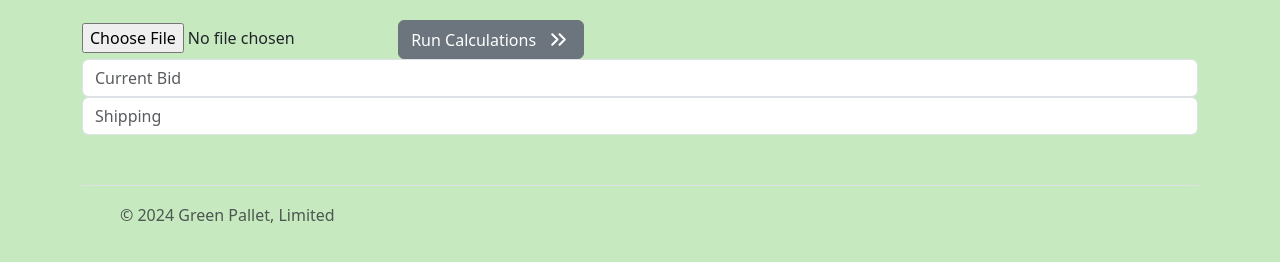
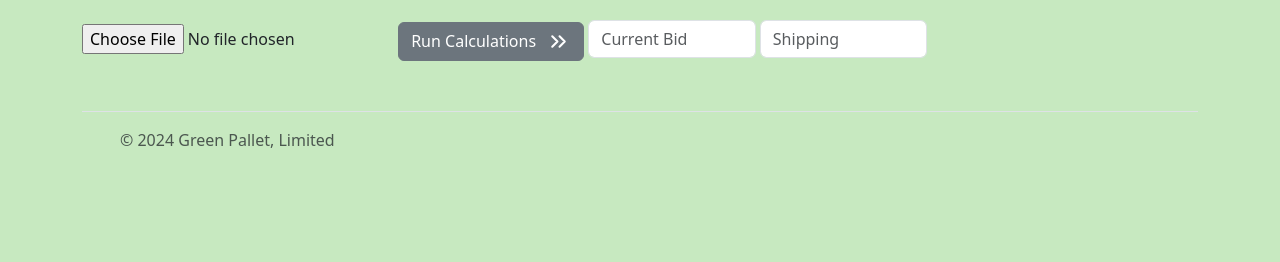
Before and after one commit to turne309/GreenPallet, a plain HTML site: page index.html in a window 1280 px wide. Shown: the part 146-408 px from the top of the page. Drawn offline with nearby package versions, Linux system fonts and the light colour scheme.

Commit message:
just tweaks

```diff
--- a/styles/styles_index.css
+++ b/styles/styles_index.css
@@ -53,3 +53,9 @@ table th {
   height: px;
   padding-left: 10px;
 }
+
+.calculationInput {
+  width: 15%;
+  display: inline-block;
+  height: 100;
+}
```
